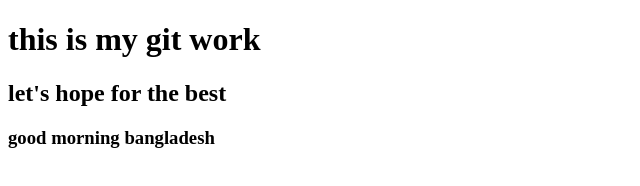
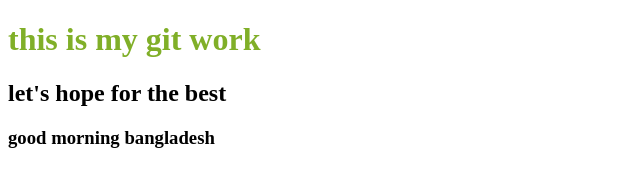
Before and after one commit to MdShamiurR/my-second-repo, a plain HTML site: page index.html in a window 1280 px wide. Shown: the whole page, without its empty margins (0-640 px from the left). Drawn offline with Linux system fonts and the light colour scheme.

Commit message:
added css

```diff
--- a/index.html
+++ b/index.html
@@ -5,6 +5,7 @@
     <meta http-equiv="X-UA-Compatible" content="IE=edge">
     <meta name="viewport" content="width=device-width, initial-scale=1.0">
     <title>My Second Repo</title>
+    <link rel="stylesheet" href="style.css">
 </head>
 <body>
     <h1>this is my git work </h1>
--- /dev/null
+++ b/style.css
@@ -0,0 +1,3 @@
+h1{
+    color: rgb(128, 175, 40);
+}
```
